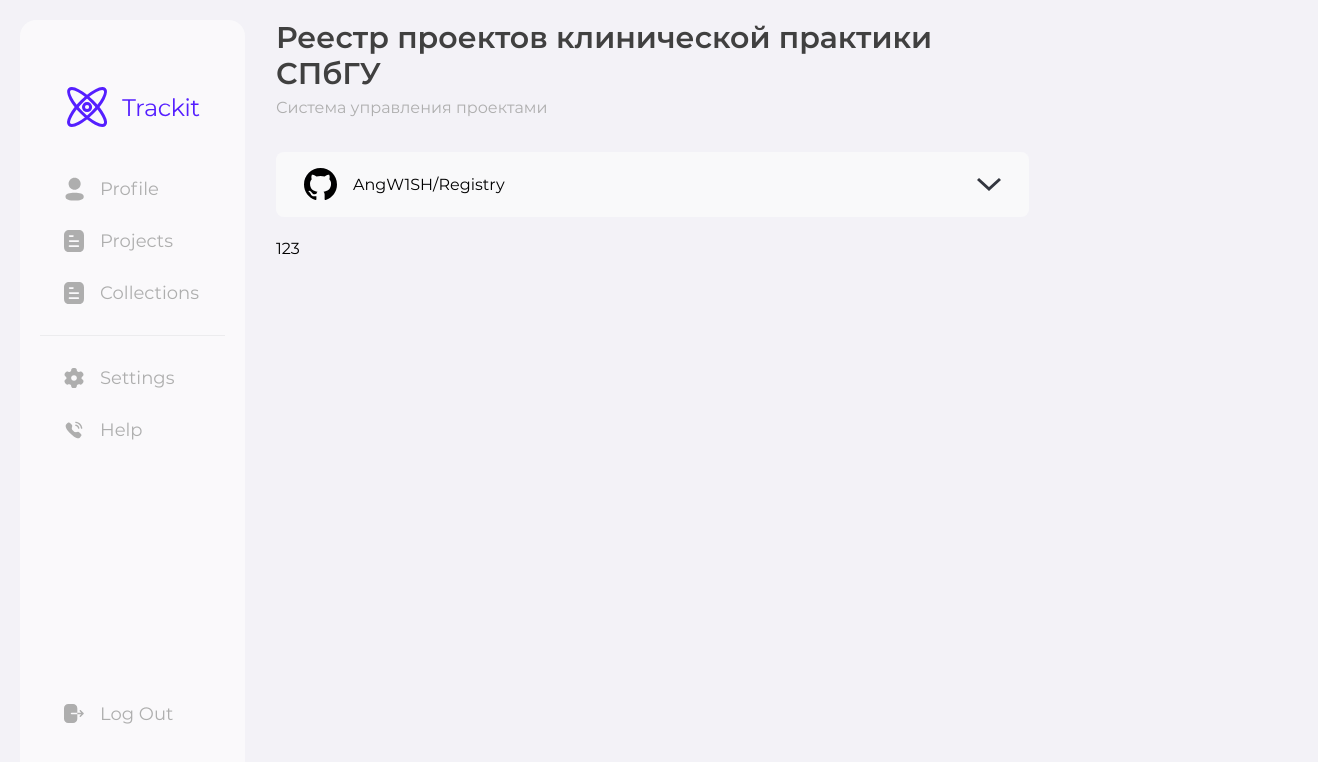
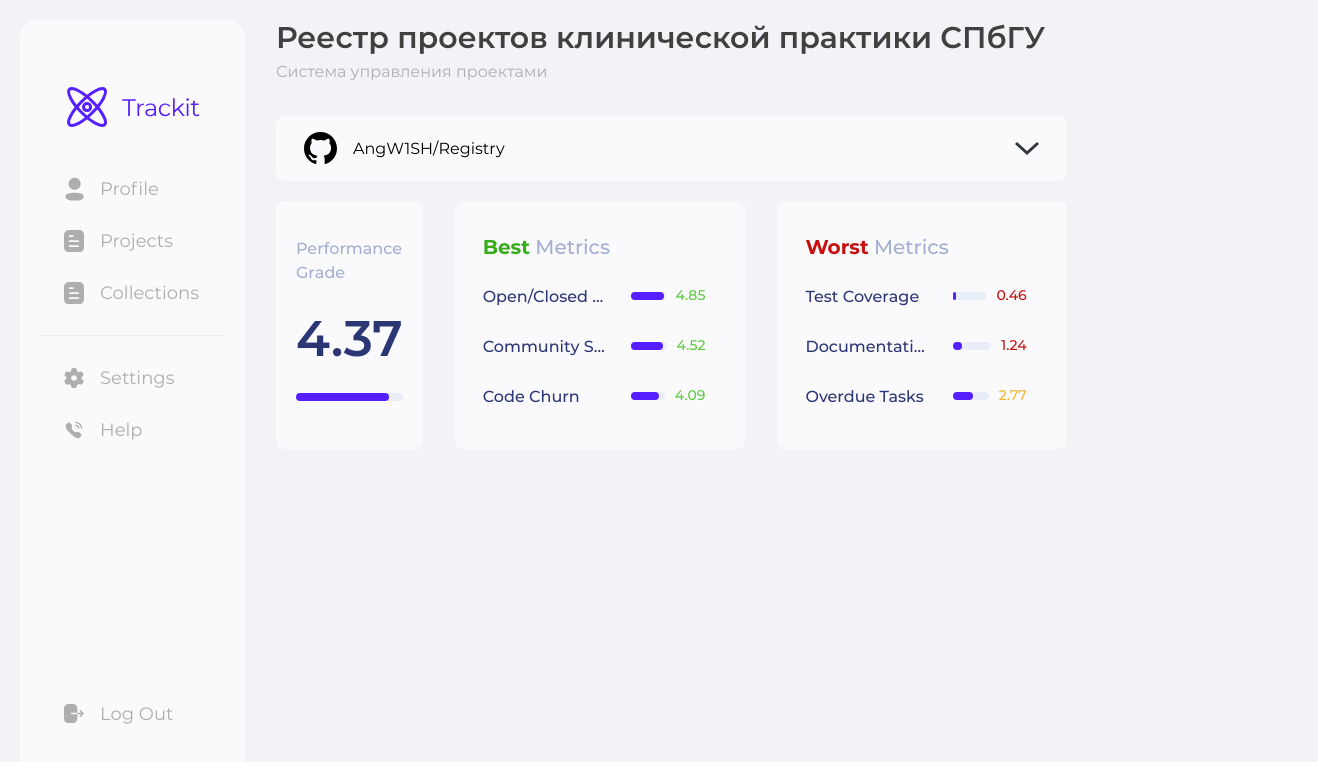
Before and after one commit to AngW1SH/Registry, a React (Vite) app in the folder metric/admin/: page / in a window 1280 px wide. Shown: the top 762 px of the page, 1318 px wide, since content can reach past the window. Built offline with nearby package versions, Linux system fonts and the light colour scheme.

Commit message:
feat: Add PerformanceModule widget

```diff
--- a/metric/admin/src/pages/Project/ui/ProjectPage.tsx
+++ b/metric/admin/src/pages/Project/ui/ProjectPage.tsx
@@ -1,3 +1,4 @@
+import { PerformanceModule } from "@/widgets/PerformanceModule";
 import { PlatformMetrics } from "@/widgets/PlatformMetrics";
 import { ProjectTitle } from "@/widgets/ProjectTitle";
 import { FC } from "react";
@@ -12,7 +13,9 @@ const ProjectPage: FC<ProjectPageProps> = () => {
           Реестр проектов клинической практики СПбГУ
         </ProjectTitle>
         <div className="pt-8"></div>
-        <PlatformMetrics>123</PlatformMetrics>
+        <PlatformMetrics>
+          <PerformanceModule />
+        </PlatformMetrics>
       </div>
       <div className="min-w-[25%]"></div>
     </div>
--- /dev/null
+++ b/metric/admin/src/shared/ui/Meter/Meter.tsx
@@ -0,0 +1,48 @@
+import { FC } from "react";
+
+interface MeterProps {
+  progress: number;
+  label?: string;
+  className?: string;
+}
+
+const colors = [
+  {
+    threshold: 0,
+    value: "#C61010",
+  },
+  {
+    threshold: 30,
+    value: "#F1B92A",
+  },
+  {
+    threshold: 80,
+    value: "#5CC940",
+  },
+];
+
+const Meter: FC<MeterProps> = ({ progress, label = "", className = "" }) => {
+  const color = colors.reduce(
+    (acc, cur) => (progress >= cur.threshold ? cur.value : acc),
+    colors[0].value
+  );
+
+  return (
+    <div
+      className={"flex justify-between items-center " + className}
+      style={{ color }}
+    >
+      <div className="relative mt-px w-full h-2 bg-[#E9EDF7] rounded-lg">
+        <div
+          className="relative h-full bg-primary rounded-lg bg-current"
+          style={{ width: progress + "%" }}
+        ></div>
+      </div>
+      {!!label && (
+        <div className="w-max ml-[0.625rem] text-sm font-medium">{label}</div>
+      )}
+    </div>
+  );
+};
+
+export default Meter;
--- /dev/null
+++ b/metric/admin/src/shared/ui/Meter/index.ts
@@ -0,0 +1,3 @@
+import Meter from "./Meter";
+
+export { Meter };
--- /dev/null
+++ b/metric/admin/src/widgets/PerformanceModule/index.ts
@@ -0,0 +1,3 @@
+import PerformanceModule from "./ui/PerformanceModule";
+
+export { PerformanceModule };
--- /dev/null
+++ b/metric/admin/src/widgets/PerformanceModule/ui/MetricList.tsx
@@ -0,0 +1,52 @@
+import { Meter } from "@/shared/ui/Meter";
+import { FC } from "react";
+
+export interface Metric {
+  name: string;
+  grade: number;
+}
+
+interface MetricListProps {
+  type: "best" | "worst";
+  data: Metric[];
+  className?: string;
+}
+
+const MetricList: FC<MetricListProps> = ({ type, data, className = "" }) => {
+  return (
+    <div
+      className={
+        "pt-8 flex flex-col pb-10 pl-7 pr-10 bg-background rounded-lg " +
+        className
+      }
+    >
+      {type == "best" && (
+        <h3 className="text-xl text-[#A3AED0] font-medium">
+          <span className="text-[#36AD18] font-bold">Best</span> Metrics
+        </h3>
+      )}
+      {type == "worst" && (
+        <h3 className="text-xl text-[#A3AED0] font-medium">
+          <span className="text-[#C61010] font-bold">Worst</span> Metrics
+        </h3>
+      )}
+      <ul className="mt-6 flex h-full justify-between flex-col gap-y-2">
+        {data.map((row) => (
+          <li className="flex justify-between ">
+            <p className="font-medium text-[#2B3674] text-ellipsis overflow-hidden whitespace-nowrap max-w-[55%]">
+              {row.name}
+            </p>
+            <div className="w-1/3">
+              <Meter
+                progress={(row.grade / 5) * 100}
+                label={"" + row.grade.toFixed(2)}
+              />
+            </div>
+          </li>
+        ))}
+      </ul>
+    </div>
+  );
+};
+
+export default MetricList;
--- /dev/null
+++ b/metric/admin/src/widgets/PerformanceModule/ui/PerformanceGrade.tsx
@@ -0,0 +1,21 @@
+import { Meter } from "@/shared/ui/Meter";
+import { FC } from "react";
+
+interface PerformanceGradeProps {
+  className?: string;
+  grade: number;
+}
+
+const PerformanceGrade: FC<PerformanceGradeProps> = ({ grade, className }) => {
+  return (
+    <div className={"pt-9 pb-12 px-5 bg-background rounded-lg " + className}>
+      <h3 className="text-[#A3AED0] font-medium">Performance Grade</h3>
+      <p className="mt-4 text-[#2B3674] text-[50px]">
+        <strong className="font-semibold">{grade.toFixed(2)}</strong>
+      </p>
+      <Meter className="mt-4" progress={(grade / 5) * 100} />
+    </div>
+  );
+};
+
+export default PerformanceGrade;
--- /dev/null
+++ b/metric/admin/src/widgets/PerformanceModule/ui/PerformanceModule.tsx
@@ -0,0 +1,47 @@
+import { FC } from "react";
+import PerformanceGrade from "./PerformanceGrade";
+import MetricList, { Metric } from "./MetricList";
+
+interface PerformanceModuleProps {}
+
+const best: Metric[] = [
+  {
+    name: "Open/Closed PR Ratio",
+    grade: 4.85,
+  },
+  {
+    name: "Community Standards",
+    grade: 4.52,
+  },
+  {
+    name: "Code Churn",
+    grade: 4.09,
+  },
+];
+
+const worst: Metric[] = [
+  {
+    name: "Test Coverage",
+    grade: 0.46,
+  },
+  {
+    name: "Documentation Clarity",
+    grade: 1.24,
+  },
+  {
+    name: "Overdue Tasks",
+    grade: 2.77,
+  },
+];
+
+const PerformanceModule: FC<PerformanceModuleProps> = () => {
+  return (
+    <div className="flex gap-8">
+      <PerformanceGrade grade={4.37} className="flex-1" />
+      <MetricList data={best} type="best" className="flex-[2]" />
+      <MetricList data={worst} type="worst" className="flex-[2]" />
+    </div>
+  );
+};
+
+export default PerformanceModule;
```
